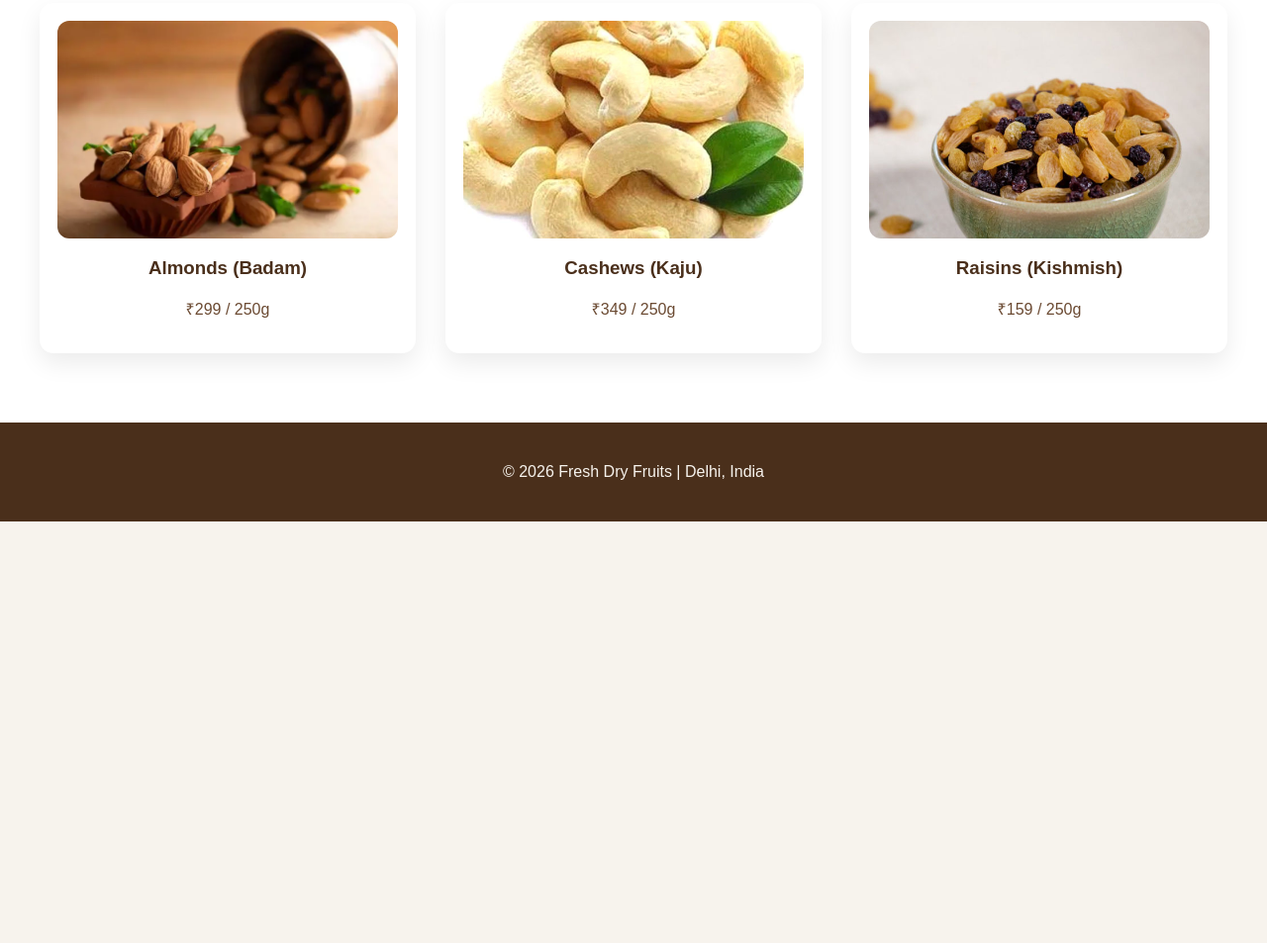
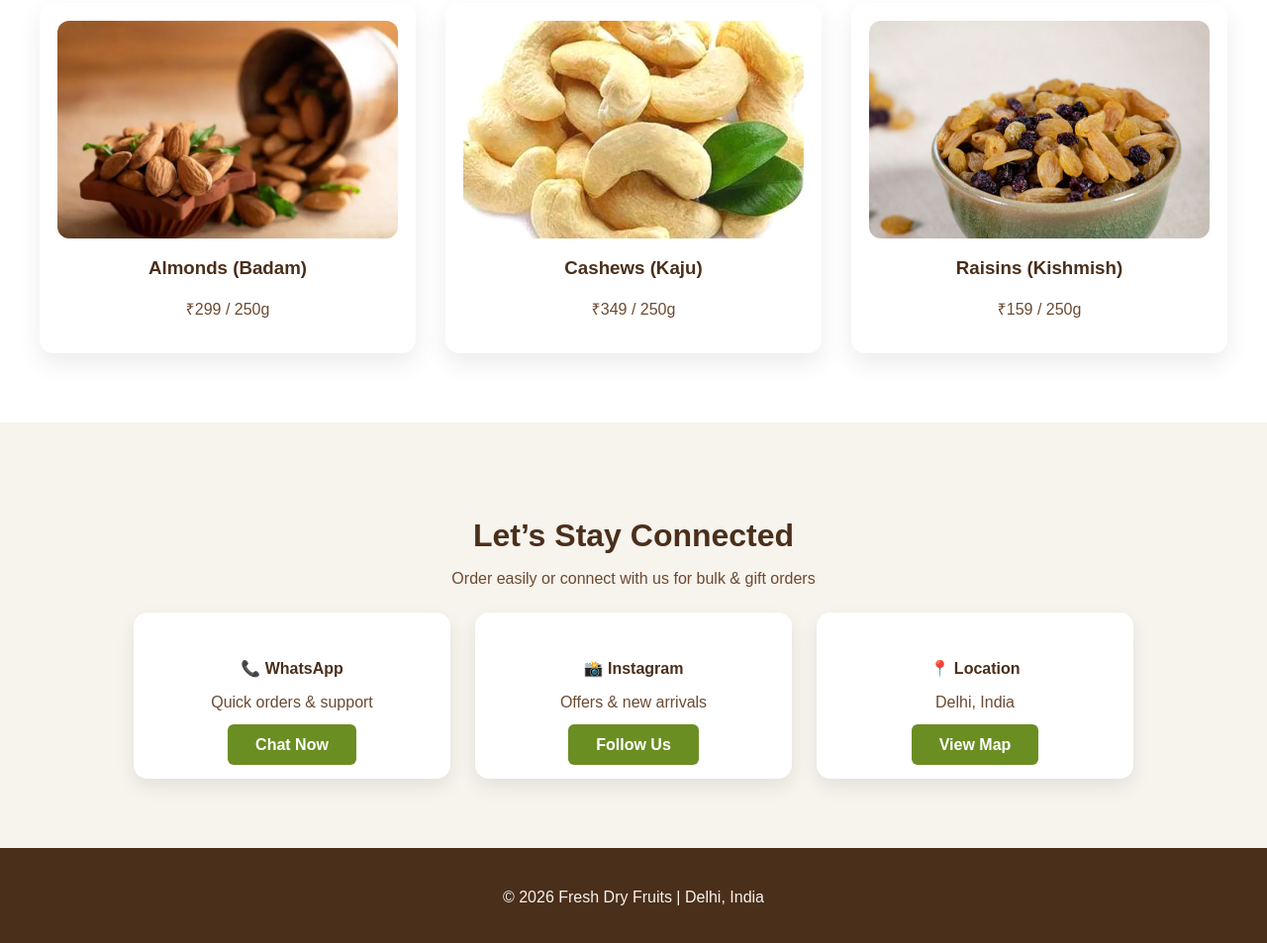
Before and after one commit to rjkumar081/dryfruit, a plain HTML site: page index.html in a window 1280 px wide. Shown: the part 824-1777 px from the top of the page at 99% size. Before the commit the page ends 1351 px from the top, so only its background shows below. Drawn offline with Linux system fonts and the light colour scheme.

Commit message:
Update index.html

```diff
--- a/index.html
+++ b/index.html
@@ -64,6 +64,33 @@
 
   </div>
 </section>
+  <section class="connect">
+  <h2>Let’s Stay Connected</h2>
+  <p>Order easily or connect with us for bulk & gift orders</p>
+
+  <div class="connect-box">
+
+    <div class="connect-card">
+      <h4>📞 WhatsApp</h4>
+      <p>Quick orders & support</p>
+      <a href="https://wa.me/91XXXXXXXXXX" class="btn">Chat Now</a>
+    </div>
+
+    <div class="connect-card">
+      <h4>📸 Instagram</h4>
+      <p>Offers & new arrivals</p>
+      <a href="https://instagram.com/yourpage" class="btn">Follow Us</a>
+    </div>
+
+    <div class="connect-card">
+      <h4>📍 Location</h4>
+      <p>Delhi, India</p>
+      <a href="#" class="btn">View Map</a>
+    </div>
+
+  </div>
+</section>
+
 
 <footer>
   <p>© 2026 Fresh Dry Fruits | Delhi, India</p>
```
